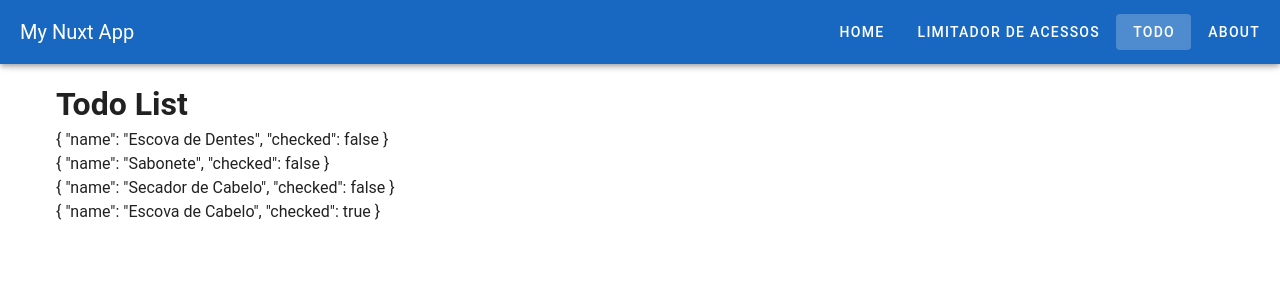
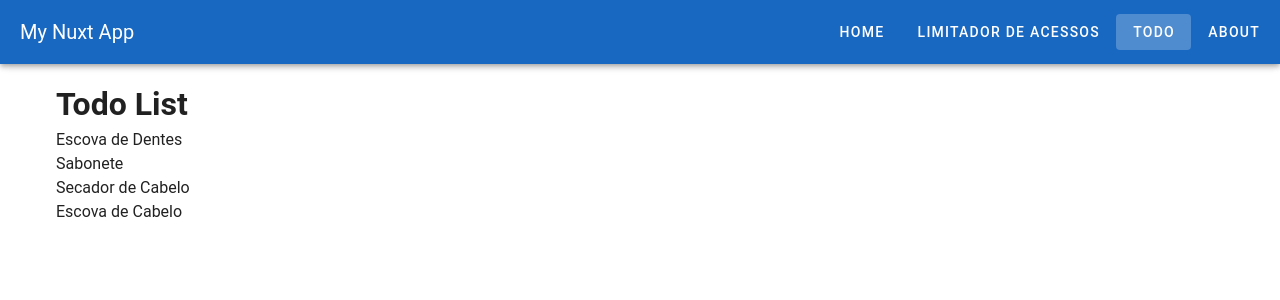
Before and after one commit to betogroo/nuxt-base, a Nuxt app: page /todo in a window 1280 px wide. Shown: the top 300 px of the page. Built offline with nearby package versions, Linux system fonts and the light colour scheme.

Commit message:
refactor: show only name property

```diff
--- a/app/pages/todo.vue
+++ b/app/pages/todo.vue
@@ -7,6 +7,6 @@
     v-for="item in list"
     :key="item.name"
   >
-    {{ item }}
+    {{ item.name }}
   </div>
 </template>
```
